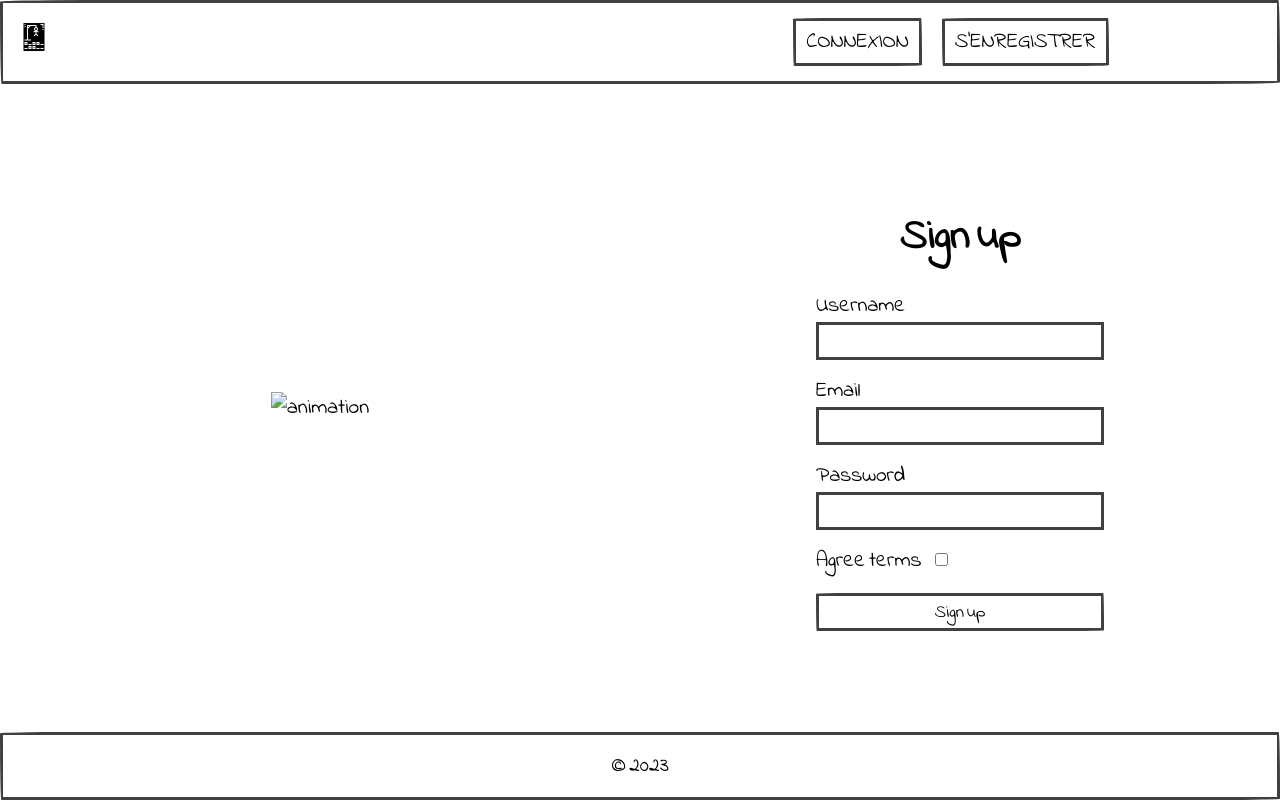
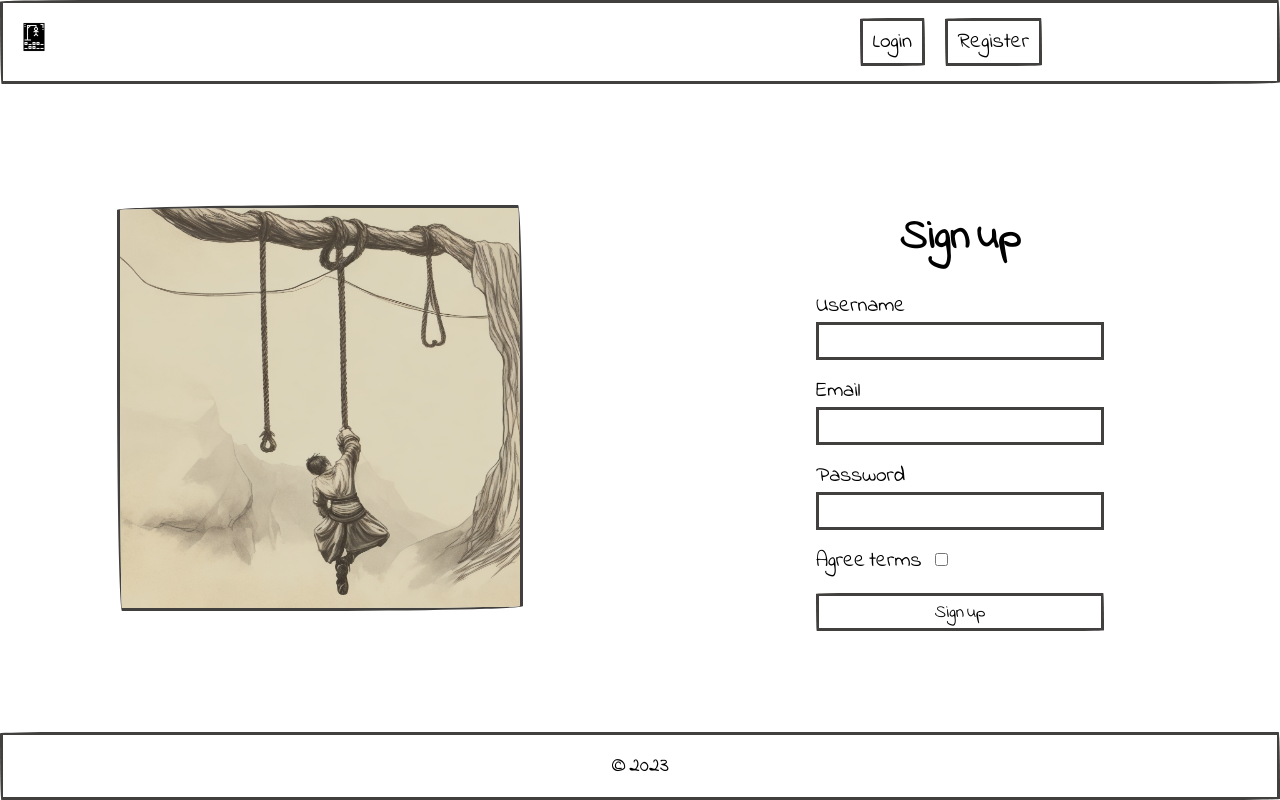
Before and after one commit to IvanRaymond/dont_hang, a Symfony app: template templates/registration/register.html.twig in a window 1280 px wide. Run offline with Twig, Linux system fonts and the light colour scheme; the template is opened without the code that fills it, so the values that code supplies are empty; form fields are guessed from the names that the template uses; some libraries are stand-ins or nearby versions.

Commit message:
feat: add image login register

```diff
--- a/templates/base.html.twig
+++ b/templates/base.html.twig
@@ -28,8 +28,8 @@
     </div>
     {% if not is_logged_in %}
       <div class="navbar-right">
-        <a class="nav-link border lined thick" href="/login">CONNEXION</a>
-        <a class="nav-link border lined thick" href="/register">S'ENREGISTRER</a>
+        <a class="nav-link border lined thick" href="/login">{{ 'nav.menu.login'|trans|raw }}</a>
+        <a class="nav-link border lined thick" href="/register">{{ 'nav.menu.register'|trans|raw }}</a>
     {% else %}
         <div class="navbar-right logged">
           <div class="user-icon" onclick="openMenu();">
--- a/templates/registration/register.html.twig
+++ b/templates/registration/register.html.twig
@@ -74,6 +74,11 @@
       font-family: kg_indie_flowerregular;
     }
 
+    .animation-img {
+      height: 400px;
+      width: 400px;
+    }
+
   </style>
 
   {% if errors|length > 0 %}
@@ -104,7 +109,7 @@
 
   <div class="container-flex">
     <div class="container-item">
-      <img class="animation-img" src="" alt="animation"/>
+      <img class="animation-img border lined thick" src="{{ asset('/assets/hang/register.jpg')}}" alt="animation"/>
       {# <img src="{{ asset('/assets/animation.gif')}}" alt="animation"/> #}
     </div>
     <div class="registration-form container-item">
```
Also changed, not shown: templates/security/login.html.twig (+6 -1 lines), public/assets/hang/login.jpg (added), public/assets/hang/register.jpg (added).
